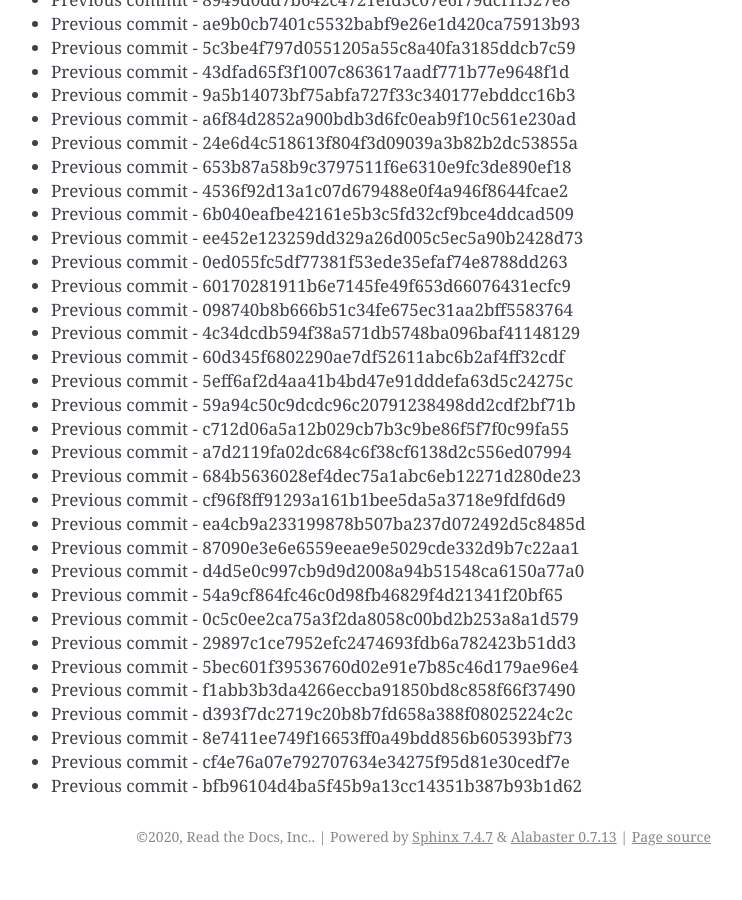
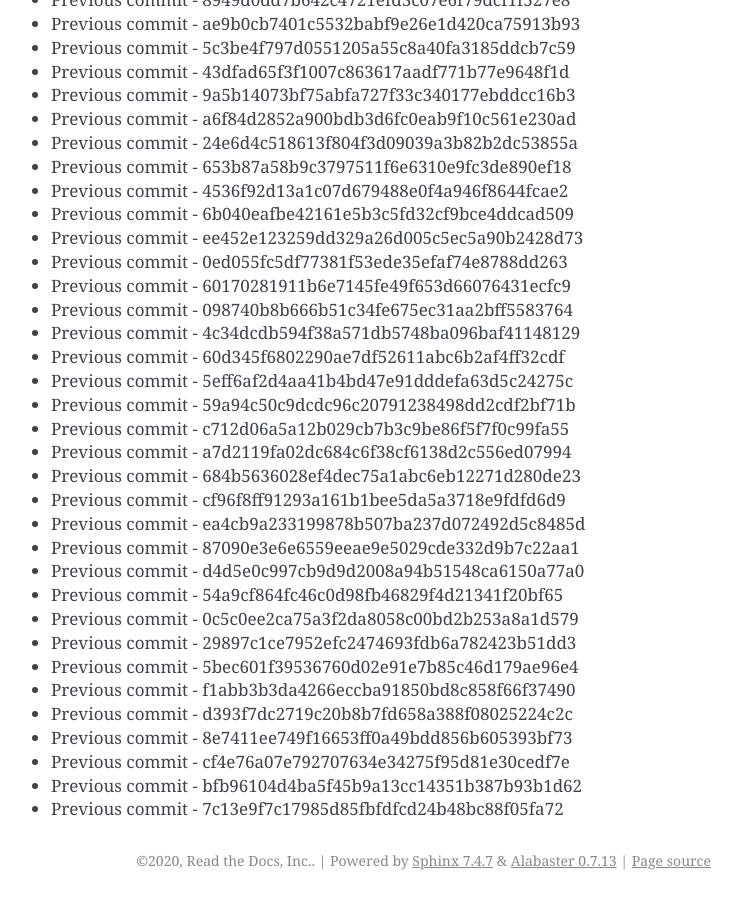
Before and after one commit to readthedocs/rtd-git-stresstest, a Sphinx documentation site: the page built from docs/updates.rst, in a window 1280 px wide and 900 px high, scrolled down 54817 px. Shown: the whole window, without its empty margins (399-1141 px from the left). Built offline with Sphinx 7.4.7, drawn with Linux system fonts in a browser that asks for light colours; before the commit the page ends 55693 px from its top, so only the background shows below that.

Commit message:
Generating commit from previous: 7c13e9f7c17985d85fbfdfcd24b48bc88f05fa72

```diff
--- a/docs/updates.rst
+++ b/docs/updates.rst
@@ -2335,3 +2335,4 @@ It can be tested for any performance characteristics.
 * Previous commit - 8e7411ee749f16653ff0a49bdd856b605393bf73
 * Previous commit - cf4e76a07e792707634e34275f95d81e30cedf7e
 * Previous commit - bfb96104d4ba5f45b9a13cc14351b387b93b1d62
+* Previous commit - 7c13e9f7c17985d85fbfdfcd24b48bc88f05fa72
```
